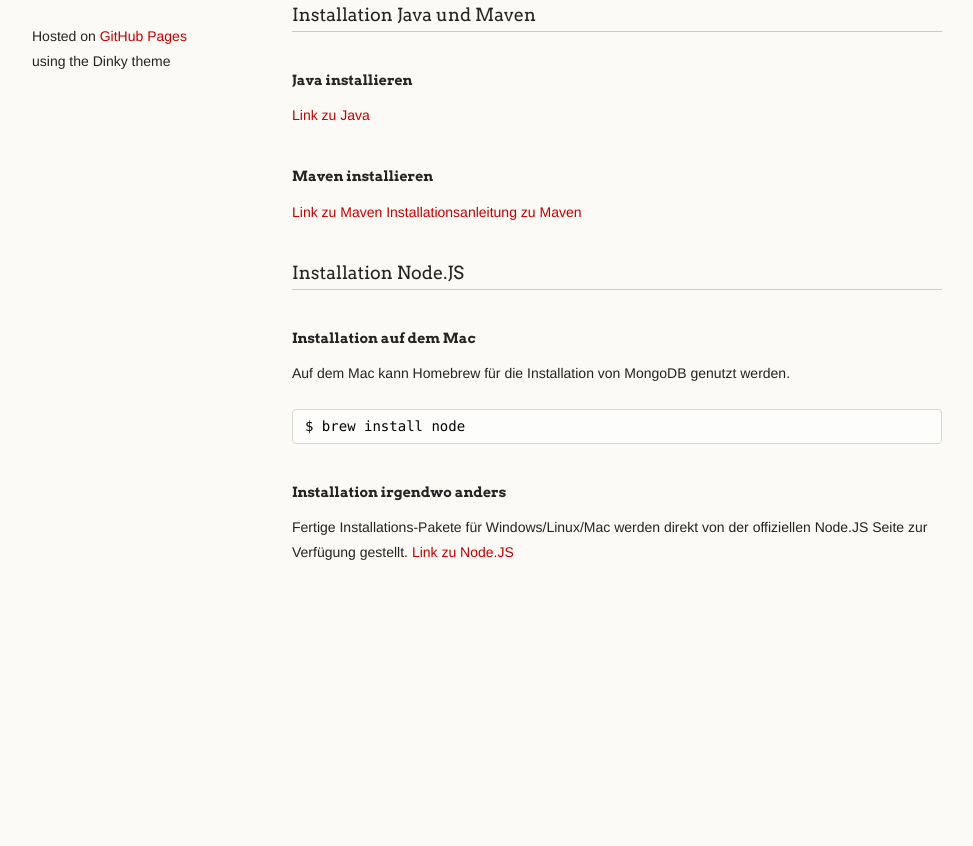
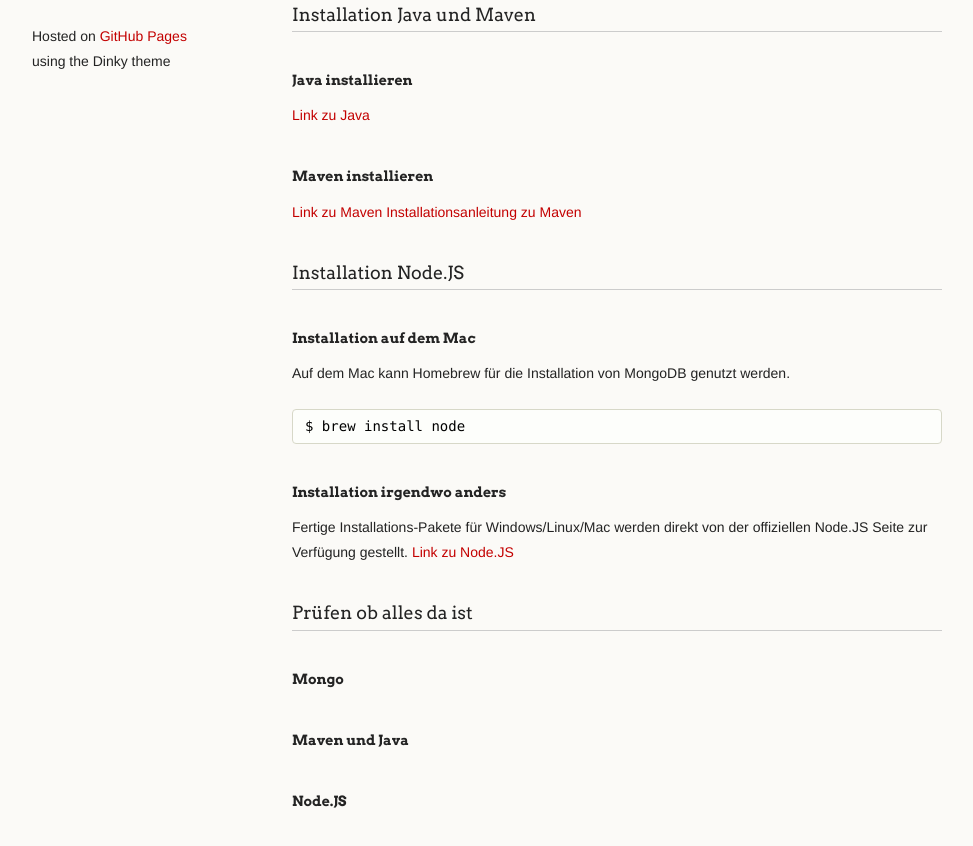
Before and after one commit to FuriKuri/mongodb, a plain HTML site: page index.html in a window 1280 px wide. Shown: the part 694-1540 px from the top of the page, without its empty margins (18-991 px from the left). Before the commit the page ends 1309 px from the top, so only its background shows below. Drawn offline with Linux system fonts and the light colour scheme.

Commit message:
add check part

```diff
--- a/index.html
+++ b/index.html
@@ -72,6 +72,12 @@ Fertige Installations-Pakete für Windows/Linux/Mac werden direkt von der offizi
 Fertige Installations-Pakete für Windows/Linux/Mac werden direkt von der offiziellen Node.JS Seite zur Verfügung gestellt.
 <a href="http://nodejs.org/download/">Link zu Node.JS</a>
 
+<h3>Prüfen ob alles da ist</h3>
+<h4>Mongo</h4>
+<h4>Maven und Java</h4>
+<h4>Node.JS</h4>
+
+
       </section>
       <footer>
         <p><small>Hosted on <a href="http://pages.github.com">GitHub Pages</a> using the Dinky theme</small></p>
```
